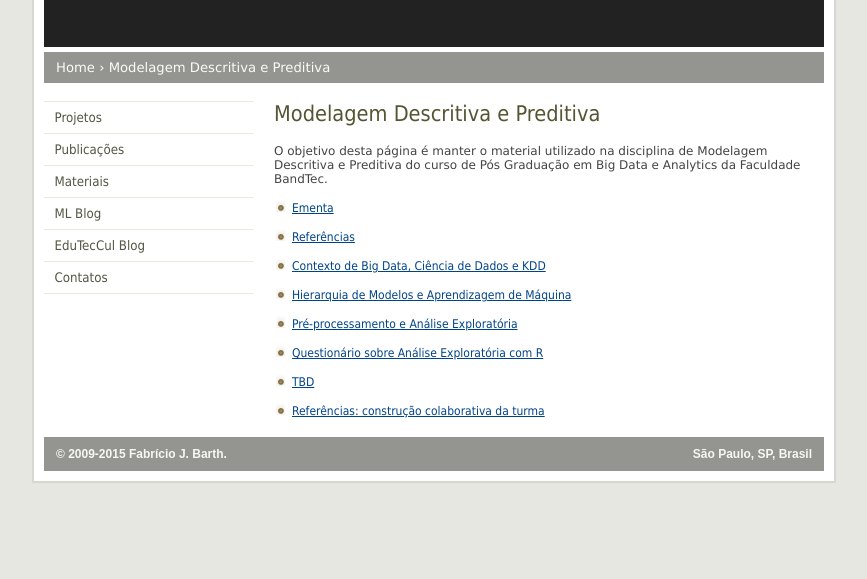
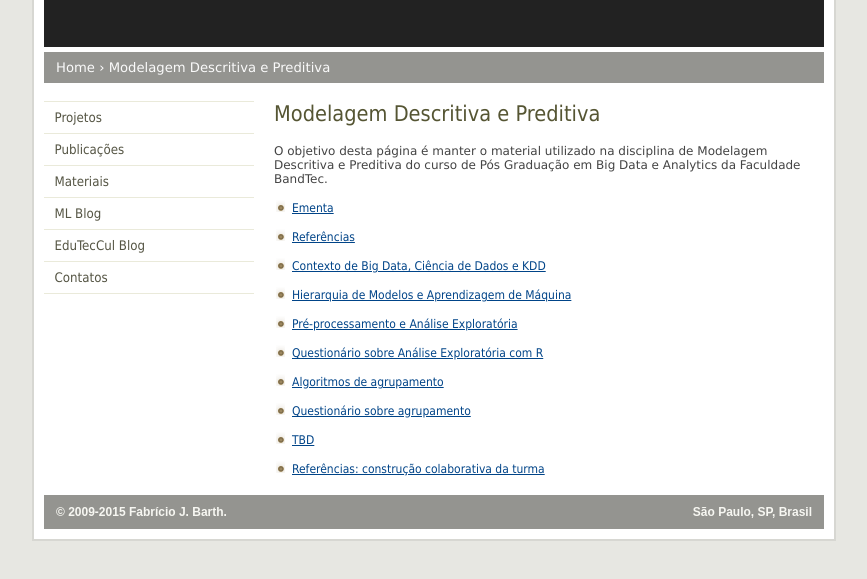
Before and after one commit to fbarth/fbarth.github.io, a plain HTML site: page cursoBigData/index.html in a window 1280 px wide. Shown: the part 145-724 px from the top of the page, without its empty margins (206-1073 px from the left). Drawn offline with Linux system fonts and the light colour scheme.

Commit message:
Material sobre clustering

```diff
--- a/cursoBigData/index.html
+++ b/cursoBigData/index.html
@@ -53,7 +53,9 @@ J. Barth"/>
 		    <li><a href="hierarquiaModelos.pdf" target="_blank">Hierarquia de Modelos e Aprendizagem de Máquina</a></li><br>
 		    <li><a href="analiseExploratoria_v2.pdf" target="_blank">Pré-processamento e Análise Exploratória</a></li><br>
 		    <li><a href="enunciado.pdf" target="_blank">Questionário sobre Análise Exploratória com R</a></li><br>
-		    <li><a href="" target="_blank">TBD</a></li><br>
+		    <li><a href="agrupamento.pdf" target="_blank">Algoritmos de agrupamento</a></li><br>
+			<li><a href="enunciadoCluster.pdf" target="_blank">Questionário sobre agrupamento</a></li><br>
+			<li><a href="" target="_blank">TBD</a></li><br>
 
                     <li><a href="https://hackpad.com/Referncias-disciplina-Modelagem-Descritiva-e-Preditiva-bTjEz4FT5gl" target="_blank">Referências: construção colaborativa da turma</a></li><br>
 
```
Also changed, not shown: 2 other files.
